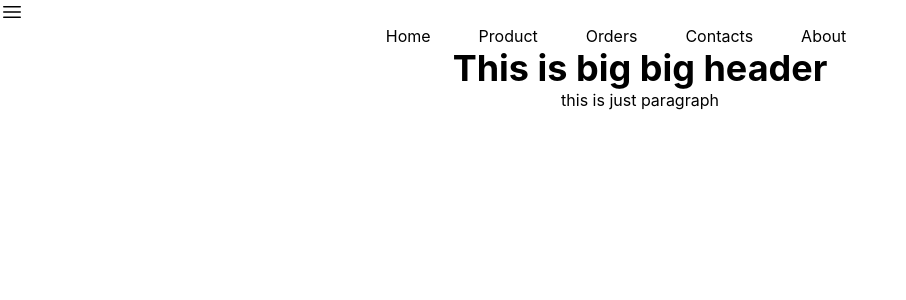
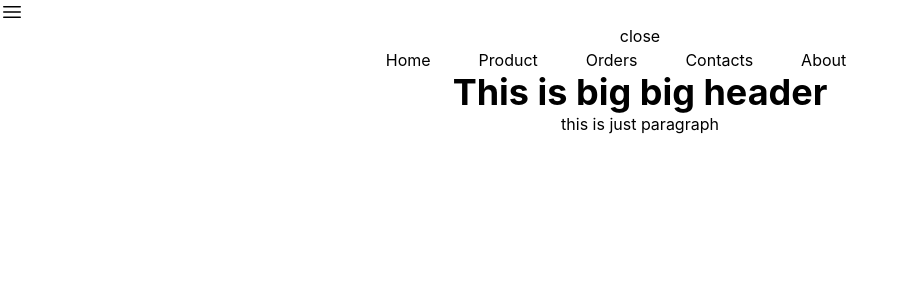
Before and after one commit to mostafizur610/price-club-react--tailwind, a React (Create React App) app: page / in a window 1280 px wide. Shown: the top 300 px of the page, without its empty margins (0-906 px from the left). Built offline with nearby package versions, Linux system fonts and the light colour scheme.

Commit message:
icon added 1

```diff
--- a/src/Components/NavBar/NavBar.js
+++ b/src/Components/NavBar/NavBar.js
@@ -1,8 +1,9 @@
-import React from 'react';
+import React, { useState } from 'react';
 import Link from './Link/Link';
 import { Bars3Icon } from '@heroicons/react/24/solid'
 
 const NavBar = () => {
+    const [open, setOpen] = useState(false);
     const routes = [
         { id: 1, name: 'Home', path: '/home' },
         { id: 2, name: 'Product', path: '/home' },
@@ -12,7 +13,8 @@ const NavBar = () => {
     ]
     return (
         <nav>
-            <Bars3Icon className="h-6 w-6" />
+            <Bars3Icon onClick={() => { setOpen(!open) }} className="h-6 w-6" />
+            <span>{open ? 'open' : 'close'}</span>
             <ul className='md: flex justify-center'>
                 {
                     routes.map(route => <Link key={route.id} route={route}></Link>)
```
